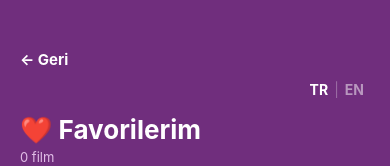
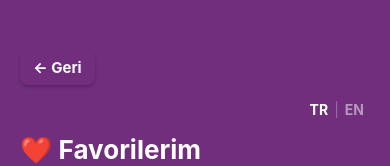
Before and after one commit to yagmursultanekin/film-app, a React Native app: screen /Favoriler in a window 390 px wide. Shown: the top 166 px of the page. Built offline with nearby package versions, Linux system fonts and the light colour scheme; no server answers.

Commit message:
geri butonlarının görünüm iyileşmesi yapıldı

```diff
--- a/screens/DetayEkrani.js
+++ b/screens/DetayEkrani.js
@@ -58,7 +58,21 @@ export default function DetayEkrani({ route, navigation }) {
 const styles = StyleSheet.create({
   container: { flex: 1, backgroundColor: '#702e7d' },
   ustAlan: { paddingTop: 50, paddingHorizontal: 24, paddingBottom: 30, alignItems: 'center' },
-  geriButon: { alignSelf: 'flex-start', marginBottom: 16 },
+  geriButon: {
+    alignSelf: 'flex-start',
+    backgroundColor: '#00000000',
+    marginBottom: 16,
+    borderRadius: 8,
+    width: 75,             // Butonun toplam genişliği
+    height: 35,             // Butonun toplam yüksekliği
+    justifyContent: 'center', // İçindeki yazıyı dikeyde ortalar
+    alignItems: 'center',     // İçindeki yazıyı yatayda ortalar
+    shadowOffset: { width: 0, height: 2 },
+    shadowOpacity: 0.2,
+    shadowRadius: 3,
+    elevation: 4,
+  },
+
   geriYazi: { color: '#fff', fontSize: 15, fontWeight: 'bold' },
   poster: { width: 120, height: 180, borderRadius: 12, marginBottom: 14 },
   posterYerTutucu: {
--- a/screens/FavorilerEkrani.js
+++ b/screens/FavorilerEkrani.js
@@ -68,7 +68,20 @@ export default function FavorilerEkrani({ navigation }) {
 const styles = StyleSheet.create({
   container: { flex: 1, backgroundColor: '#702e7d' },
   ustAlan: { paddingTop: 50, paddingHorizontal: 20, paddingBottom: 20 },
-  geriButon: { alignSelf: 'flex-start', marginBottom: 12 },
+  geriButon: {
+    alignSelf: 'flex-start',
+    backgroundColor: '#00000000',
+    marginBottom: 16,
+    borderRadius: 8,
+    width: 75,             // Butonun toplam genişliği
+    height: 35,             // Butonun toplam yüksekliği
+    justifyContent: 'center', // İçindeki yazıyı dikeyde ortalar
+    alignItems: 'center',     // İçindeki yazıyı yatayda ortalar
+    shadowOffset: { width: 0, height: 2 },
+    shadowOpacity: 0.2,
+    shadowRadius: 3,
+    elevation: 4,
+    },
   geriYazi: { color: '#fff', fontSize: 15, fontWeight: 'bold' },
   baslik: { fontSize: 26, fontWeight: 'bold', color: '#fff' },
   altYazi: { color: '#e1bee7', marginTop: 4, fontSize: 13 },
```
